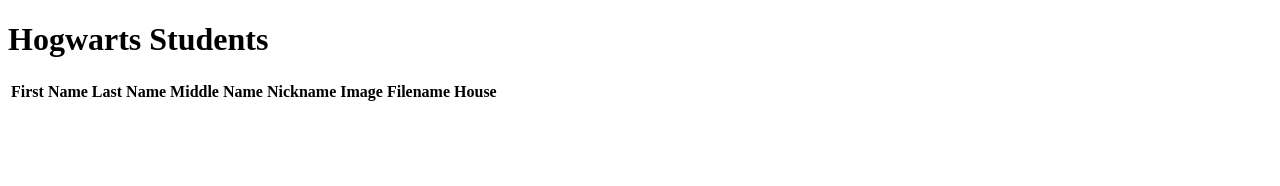
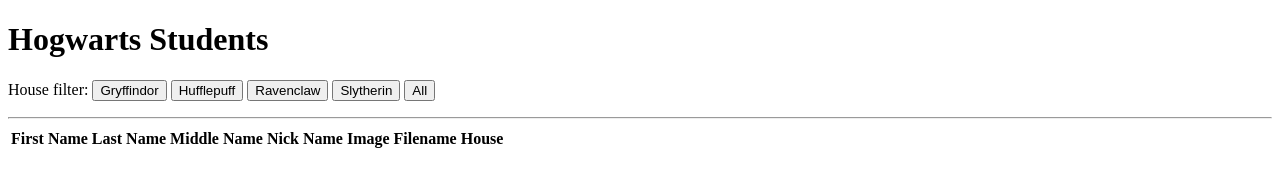
Before and after one commit to elen1935/hackedhogwarts, a plain HTML site: page index.html in a window 1280 px wide. Drawn offline with Linux system fonts and the light colour scheme; no server answers.

Commit message:
edit sorting and filter tags

```diff
--- a/index.html
+++ b/index.html
@@ -9,16 +9,35 @@
   </head>
   <body>
     <h1>Hogwarts Students</h1>
+    <p>
+      House filter:
+      <button class="filter" data-action="filter" data-filter="gryffindor">Gryffindor</button>
+      <button class="filter" data-action="filter" data-filter="hufflepuff">Hufflepuff</button>
+      <button class="filter" data-action="filter" data-filter="ravenclaw">Ravenclaw</button>
+      <button class="filter" data-action="filter" data-filter="slytherin">Slytherin</button>
+      <button class="filter" data-action="filter" data-filter="*">All</button>
+    </p>
+
+    <hr>
 
     <table id="list">
       <thead>
-        <tr>
+        <tr id="sorting">
+          <!--
           <th>First Name</th>
           <th>Last Name</th>
           <th>Middle Name</th>
           <th>Nickname</th>
           <th>Image Filename</th>
           <th>House</th>
+          -->
+
+          <th data-action="sort" data-sort-direction="asc" data-sort="firstname">First Name</th>
+          <th data-action="sort" data-sort-direction="asc" data-sort="lastname">Last Name</th>
+          <th data-action="sort" data-sort-direction="asc" data-sort="middlename">Middle Name</th>
+          <th data-action="sort" data-sort-direction="asc" data-sort="nickname">Nick Name</th>
+          <th data-action="sort" data-sort-direction="asc" data-sort="imagefilename">Image Filename</th>
+          <th data-action="sort" data-sort-direction="asc" data-sort="house">House</th>
         </tr>
       </thead>
       <tbody>
@@ -32,7 +51,7 @@
         <td data-field="firstName">FIRST NAME</td>
         <td data-field="lastName">LAST NAME</td>
         <td data-field="middleName">MIDDLE NAME</td>
-        <td data-field="nickname">NICKNAME</td>
+        <td data-field="nickName">NICKNAME</td>
         <td data-field="imageFilename">IMAGE FILENAME</td>
         <td data-field="house">HOUSE</td>
       </tr>
```
